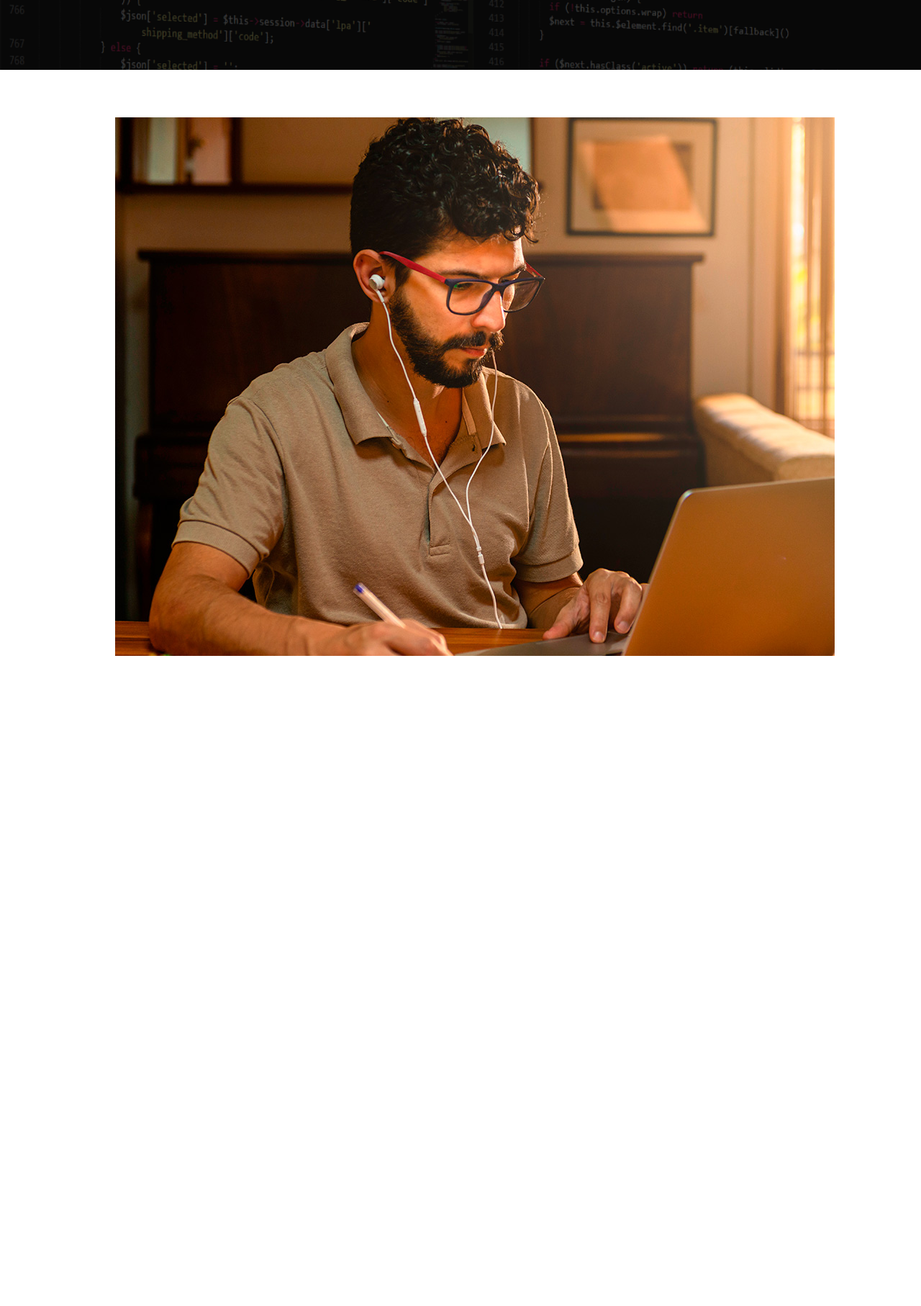
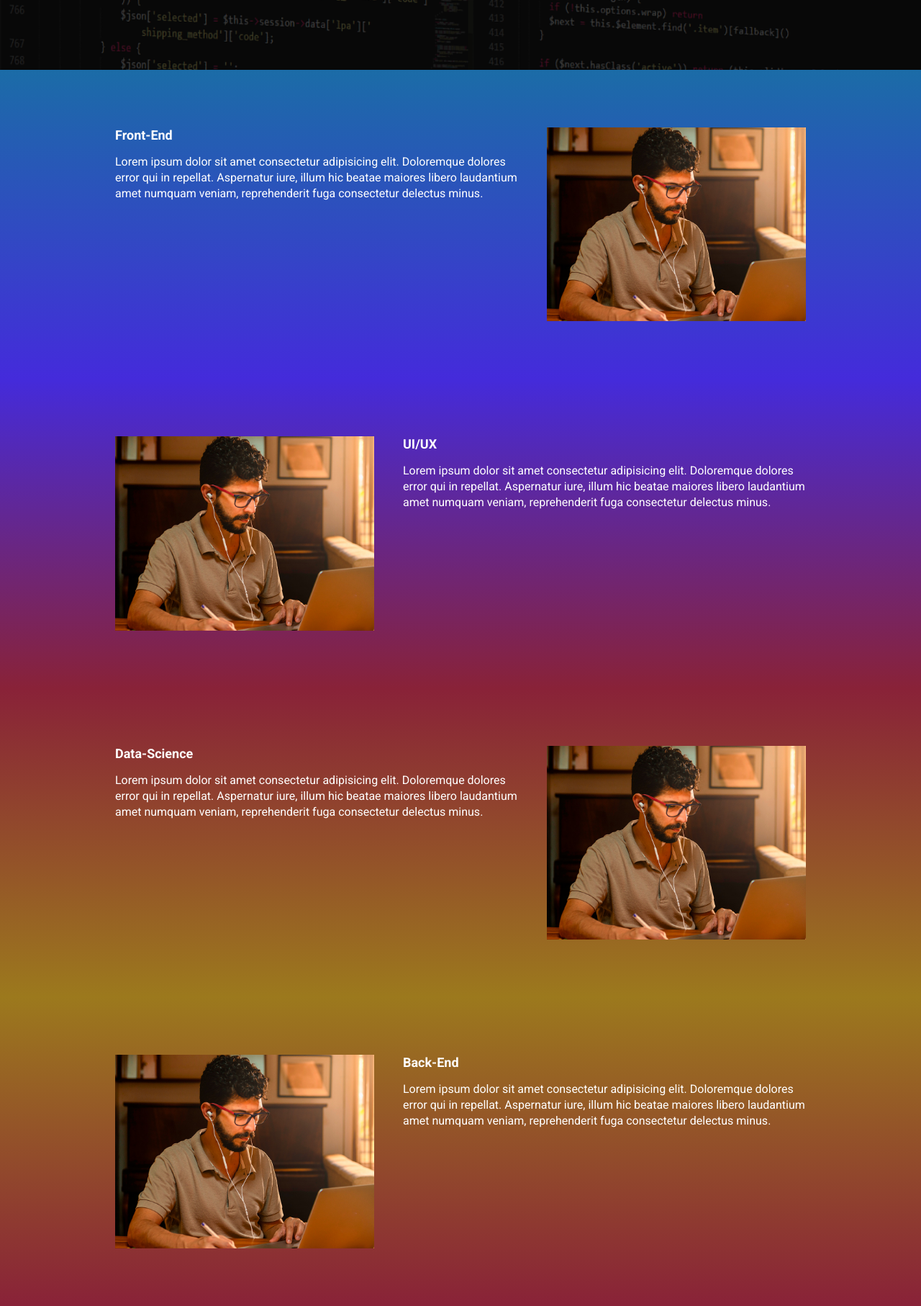
Before and after one commit to luquinhadev/ebac_tech_talk, a website built with Parcel: page src/index.html in a window 1280 px wide. Shown: the part 464-2278 px from the top of the page at 72% size. Before the commit the page ends 1379 px from the top, so only its background shows below. Built offline with nearby package versions, Linux system fonts and the light colour scheme.

Commit message:
criando as seçoes

```diff
--- a/src/index.html
+++ b/src/index.html
@@ -8,6 +8,7 @@
     <link rel="preconnect" href="https://fonts.gstatic.com" crossorigin>
     <link href="https://fonts.googleapis.com/css2?family=Lobster&family=Pacifico&family=Roboto:wght@400;700;900&display=swap" rel="stylesheet">
     <link rel="stylesheet" href="styles/main.scss">
+    <link rel="stylesheet" href="https://unpkg.com/aos@next/dist/aos.css" />
 </head>
 <body>
     <header class="hero">
@@ -38,18 +39,48 @@
         </div>
     </header>
 
-    <section class="event">
-        <div class="container">
+    <section class="event event--frontend">
+        <div class="container" data-aos="fade-right">
             <div class="event__details">
                 <h2 class="event__details__title">Front-End</h2>
                 <p class="event__details__description">Lorem ipsum dolor sit amet consectetur adipisicing elit. Doloremque dolores error qui in repellat. Aspernatur iure, illum hic beatae maiores libero laudantium amet numquam veniam, reprehenderit fuga consectetur delectus minus.</p>
             </div>
-            <img src="./images/frontend.png" alt="frontend">
+            <img class="event__image" src="./images/frontend.png" alt="frontend">
+        </div>
+    </section>
+
+    <section class="event event--ux-ui event--image-left">
+        <div class="container" data-aos="fade-left">
+            <div class="event__details">
+                <h2 class="event__details__title">UI/UX</h2>
+                <p class="event__details__description">Lorem ipsum dolor sit amet consectetur adipisicing elit. Doloremque dolores error qui in repellat. Aspernatur iure, illum hic beatae maiores libero laudantium amet numquam veniam, reprehenderit fuga consectetur delectus minus.</p>
+            </div>
+            <img class="event__image" src="./images/frontend.png" alt="frontend">
+        </div>
+    </section>
+
+    <section class="event event--data-science">
+        <div class="container" data-aos="fade-right">
+            <div class="event__details">
+                <h2 class="event__details__title">Data-Science</h2>
+                <p class="event__details__description">Lorem ipsum dolor sit amet consectetur adipisicing elit. Doloremque dolores error qui in repellat. Aspernatur iure, illum hic beatae maiores libero laudantium amet numquam veniam, reprehenderit fuga consectetur delectus minus.</p>
+            </div>
+            <img class="event__image" src="./images/frontend.png" alt="frontend">
+        </div>
+    </section>
+
+    <section class="event event--backend event--image-left">
+        <div class="container" data-aos="fade-left">
+            <div class="event__details">
+                <h2 class="event__details__title">Back-End</h2>
+                <p class="event__details__description">Lorem ipsum dolor sit amet consectetur adipisicing elit. Doloremque dolores error qui in repellat. Aspernatur iure, illum hic beatae maiores libero laudantium amet numquam veniam, reprehenderit fuga consectetur delectus minus.</p>
+            </div>
+            <img class="event__image" src="./images/frontend.png" alt="frontend">
         </div>
     </section>
 
 
-
+    <script src="https://unpkg.com/aos@next/dist/aos.js"></script>
     <script src="scripts/main.js"></script>
 </body>
 </html>
--- a/src/scripts/main.js
+++ b/src/scripts/main.js
@@ -1 +1 @@
-console.log("Olá mundo")
+AOS.init();
--- /dev/null
+++ b/src/styles/_event.scss
@@ -0,0 +1,67 @@
+@use 'variables';
+
+.event {
+    padding: 80px 0;
+
+
+    &--frontend {
+        background-image: linear-gradient(variables.$blue1, variables.$blue2);
+    }
+
+    &--ux-ui {
+        background-image: linear-gradient(variables.$blue2, variables.$pink);
+    }
+
+    &--data-science {
+        background-image: linear-gradient(variables.$pink, variables.$yellow);
+    }
+
+    &--backend {
+        background-image: linear-gradient(variables.$yellow, variables.$pink);
+    }
+
+    &--image-left {
+        .container {
+            flex-direction: row-reverse;
+        }
+    }
+
+    .container {
+        display: flex;
+        gap: 40px;
+    }
+
+    &__image {
+        max-width: 360px;
+    }
+
+    &__details {
+
+
+
+        &__title {
+            font-size: 18px;
+            font-weight: bold;
+            margin-bottom: 16px;
+        }
+
+        &__description {
+            line-height: 22px;
+        }
+    }
+
+    @media (max-width: 640px) {
+        .container {
+            display: block;
+        }
+
+        &__image {
+            width: 100%;
+        }
+
+        &__details {
+            margin-right: 0;
+            margin-bottom: 16px;
+        }
+    }
+}
--- a/src/styles/_hero.scss
+++ b/src/styles/_hero.scss
@@ -1,3 +1,4 @@
+@use 'variables';
 
 .hero {
     padding-top: 64px;
@@ -17,7 +18,7 @@
         left: 0;
         width: 100%;
         height: 100%;
-        background-color: #000;
+        background-color: variables.$secondaryTextColor;
         content: '';
         opacity: .7;
     }
--- /dev/null
+++ b/src/styles/_variables.scss
@@ -0,0 +1,7 @@
+$textColor: #fff;
+$secondaryTextColor: #000;
+$blue1: #1B6CA7;
+$blue2: #442BDB;
+$pink: #892238;
+$yellow: #9C791D;
+$purple: #4F2AC3;
--- a/src/styles/components/_buttons.scss
+++ b/src/styles/components/_buttons.scss
@@ -1,3 +1,5 @@
+@use '../variables';
+
 .button {
     padding: 12px;
     font-size: 18px;
@@ -8,7 +10,7 @@
 
     &--primary {
         color: #fff;
-        background-color: #4F2AC3;
+        background-color: variables.$purple;
     }
 
     @media (max-width: 640px) {
--- a/src/styles/components/_infos_bar.scss
+++ b/src/styles/components/_infos_bar.scss
@@ -1,6 +1,8 @@
+@use '../variables';
+
 .infos-bar {
     padding: 16px 24px;
-    background-color: #fff;
+    background-color: variables.$textColor;
     display: flex;
     justify-content: space-between;
 
@@ -10,9 +12,9 @@
 
         &__item {
             font-size: 14px;
-            color: #000;
+            color: variables.$secondaryTextColor;
             b {
-                color: #000;
+                color: variables.$secondaryTextColor;
                 font-size: 18px;
                 display: block;
             }
--- a/src/styles/main.scss
+++ b/src/styles/main.scss
@@ -1,13 +1,15 @@
 @use 'hero';
 @use 'components/infos_bar';
 @use 'components/buttons';
+@use 'event';
+@use 'variables';
 
 * {
     margin: 0;
     padding: 0;
     box-sizing: border-box;
     font-family: Roboto, sans-serif;
-    color: #fff;
+    color: variables.$textColor;
     list-style: none;
 }
 
```
